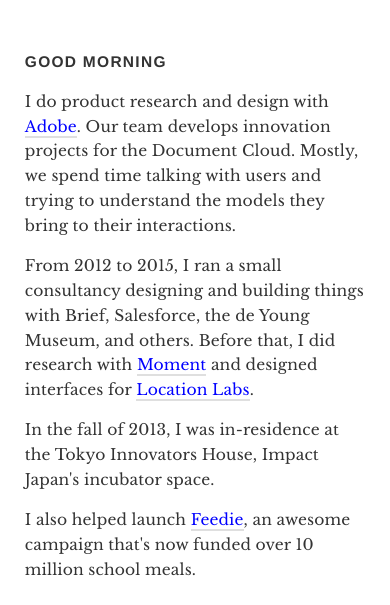
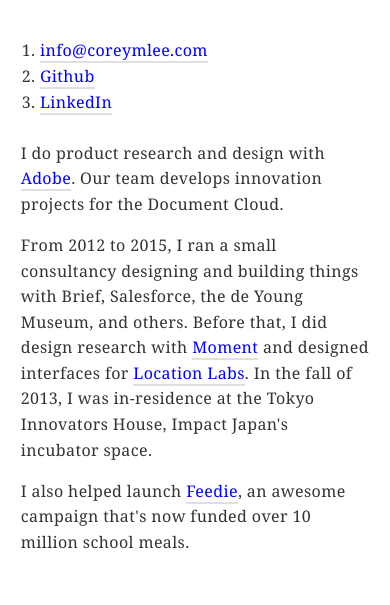
Before and after one commit to coreymlee/coreymlee.github.io, a Jekyll site: the page built from index.html, in a window 390 px wide, cut to the strip 0-605 px from the top of the page. Built offline with Jekyll 4.4.1, drawn with Linux system fonts in a browser that asks for light colours; some of the changed text lies outside the part shown.

Commit message:
Redesign

```diff
--- a/_layouts/default.html
+++ b/_layouts/default.html
@@ -2,7 +2,7 @@
 <html>
   <head>
 
-    <link href="https://fonts.googleapis.com/css?family=Libre+Baskerville:400,400i,700" rel="stylesheet">
+    <link href="https://fonts.googleapis.com/css?family=Noto+Serif" rel="stylesheet">
 	<script src="https://use.typekit.net/nyr8nyp.js"></script>
 	<script>try{Typekit.load({ async: true });}catch(e){}</script>
 
@@ -10,7 +10,7 @@
   	<link rel="stylesheet" href="{{site.baseurl}}/css/home.css" media="screen, projection" />
 
   	<script type="text/javascript" src="{{site.baseurl}}/js/jquery-1.11.0.min.js"></script>
-      <script type="text/javascript" src="{{site.baseurl}}/js/javascript.js"></script>
+    <script type="text/javascript" src="{{site.baseurl}}/js/javascript.js"></script>
 
   	<title>Corey Lee</title>
 
--- a/css/home.css
+++ b/css/home.css
@@ -2,24 +2,22 @@
 html {
   margin: 0;
   padding: 0;
-  font: 400 16px "Libre Baskerville", "Merriweather", Georgia, Palatino, Times, serif;
-  line-height: 1.65rem;
+  font: 400 19.5px "Noto Serif", Georgia, Palatino, Times, serif;
+  line-height: 1.6rem;
   color: #333;
-  letter-spacing: 0.00825rem; }
-
-body {
-  margin: 3.3rem; }
+  letter-spacing: 0.024rem; }
 
 h3 {
   font-size: 0.85rem;
   font-weight: 700;
   text-transform: uppercase;
-  letter-spacing: 0.0825rem;
+  letter-spacing: 0.096rem;
   font-family: Helvetica Neue, Helvetica, Arial, sans-serif;
-  margin: 0 auto 1rem; }
+  line-height: 1.6rem;
+  margin: 0 auto 0.96rem; }
 
 p, ul {
-  margin: 0 auto 1rem; }
+  margin: 0 auto 0.96rem; }
 
 a {
   text-decoration: none;
@@ -32,7 +30,7 @@
   width: 100%; }
 
 img.emoji {
-  width: 1.65rem;
+  width: 1.6rem;
   display: inline;
   margin: 0 0.15rem 0.25rem;
   vertical-align: middle; }
@@ -42,105 +40,112 @@
   ul li {
     display: block; }
     ul li.project {
-      margin: 1.65rem 0; }
+      margin: 1.6rem 0; }
     ul li dd {
       margin: 0; }
 
+#greeting {
+  font-weight: 900; }
+
 #main_container {
   margin: auto;
-  display: flex;
-  max-width: 820px;
-  margin: 4.95rem auto 3.3rem; }
-  #main_container #main {
-    width: 65%; }
-    #main_container #main section {
-      margin-bottom: 2.475rem; }
-      #main_container #main section.work {
-        display: none; }
-      #main_container #main section.personal li {
+  max-width: 860px;
+  margin: 2.4rem auto; }
+  #main_container section {
+    margin: 1.6rem; }
+    #main_container section#intro ol {
+      padding: 0 1.2rem 1.6rem;
+      margin: 0; }
+      #main_container section#intro ol li {
+        margin: 0; }
+    #main_container section#personal li {
       display: inline;
       margin: 0;
       padding: 0;
       transition: all 0.3s; }
-        #main_container #main section.personal li dt {
+      #main_container section#personal li dt {
         display: inline; }
-          #main_container #main section.personal li dt a {
+        #main_container section#personal li dt a {
           color: #333; }
-            #main_container #main section.personal li dt a:hover {
-              border-color: #333; }
-          #main_container #main section.personal li dt:after {
+        #main_container section#personal li dt:after {
           content: ", "; }
-          #main_container #main section.personal li dt.hidelink a {
+        #main_container section#personal li dt.hidelink a {
           pointer-events: none;
           border: none;
           color: inherit; }
-        #main_container #main section.personal li:last-child dt:after {
+      #main_container section#personal li:last-child dt:after {
         content: ""; }
-        #main_container #main section.personal li dd {
+      #main_container section#personal li dd {
         display: none; }
-      #main_container #main section.personal.expanded li {
+    #main_container section#personal#expanded li {
       display: block;
       margin: 1rem auto;
       font-family: Proxima Nova; }
-        #main_container #main section.personal.expanded li dt {
+      #main_container section#personal#expanded li dt {
         display: inline;
         font-style: italic; }
-          #main_container #main section.personal.expanded li dt:after {
+        #main_container section#personal#expanded li dt:after {
           content: ". "; }
-        #main_container #main section.personal.expanded li dd {
+      #main_container section#personal#expanded li dd {
         display: inline; }
-  #main_container #sidebar {
-    flex: 0 1 auto;
-    width: 35%;
-    padding-right: 2.475rem;
-    box-sizing: border-box; }
-    #main_container #sidebar #portrait {
+
+#main {
+  display: flex;
+  flex-direction: row; }
+  #main .frame:first-of-type {
+    width: 60%; }
+  #main .frame:last-of-type {
+    width: 40%; }
+
+#portrait {
   background: 65% 20% url("/images/cml.png");
   background-size: cover;
-      height: 20.625rem;
-      margin-bottom: 1.65rem;
+  height: 12.8rem;
   -webkit-filter: contrast(70%) brightness(90%) sepia(80%) hue-rotate(330deg) opacity(100%) saturate(75%);
   -moz-filter: contrast(70%) brightness(90%) sepia(80%) hue-rotate(330deg) opacity(100%) saturate(75%);
   filter: contrast(70%) brightness(90%) sepia(80%) hue-rotate(330deg) opacity(100%) saturate(75%); }
 
-@media screen and (max-width: 840px) {
-  body {
-    margin: 3.3rem 2.475rem; }
+@media screen and (max-width: 860px) {
+  html {
+    font: 400 18.5px "Noto Serif", Georgia, Palatino, Times, serif;
+    line-height: 1.6rem; }
 
   #main_container {
-    margin: 0; }
-    #main_container #sidebar {
-      padding-right: 2.0625rem; }
-      #main_container #sidebar #portrait {
-        height: 16.5rem; } }
+    margin: 0.8rem; }
+    #main_container section {
+      margin: 1.2rem; }
+      #main_container section#intro ol {
+        padding-top: 0; } }
 @media screen and (max-width: 700px) {
   #main_container {
+    margin: 1.2rem; }
+    #main_container section {
+      margin: 1.6rem 0; }
+
+  #main {
     margin: auto;
     display: flex;
     flex-direction: column; }
-    #main_container #main {
-      order: 1;
+    #main .frame:first-of-type {
       width: auto; }
-    #main_container #sidebar {
-      width: 100%;
-      order: 2;
-      padding: 0; }
-      #main_container #sidebar #portrait {
-        width: 100%;
-        height: 19.8rem;
-        margin-bottom: 2.475rem; } }
+    #main .frame:last-of-type {
+      width: auto; }
+
+  #portrait {
+    height: 17.6rem;
+    margin-bottom: 2.4rem; } }
 @media screen and (max-width: 500px) {
   html {
-    font-size: 15.5px;
+    font-size: 16px;
     line-height: 1.6rem; }
-
-  body {
-    margin: 3.2rem 1.6rem; }
 
   h3 {
     font-size: 1rem; }
 
-  #main_container #sidebar #portrait {
+  #main_container {
+    margin: 0.8rem; }
+
+  #portrait {
     height: 16rem; } }
 
 /*# sourceMappingURL=home.css.map */
--- a/index.html
+++ b/index.html
@@ -2,36 +2,28 @@
 layout: default
 ---
 
+
 <div id="main_container">
 
-<div id="sidebar">
-	<div id="portrait">
-	</div>
-	<!--<img src="{{site.baseurl}}/images/cml.jpg">
-	-->
-	<div id="contact">
-		<h3>Contact</h3>
-		<ul id="contact_links">
+	<div id="main">
+		<div class="frame">
+
+			<section id="intro">
+
+				<ol id="contact">
 					<li><a href="mailto:info@coreymlee.com">info@coreymlee.com</a></li>
 					<li><a id="github" href="https://github.com/oeaeee" target="_blank">Github</a></li>
 					<li><a id="linkedin" href="https://www.linkedin.com/in/coreymlee" target="_blank">LinkedIn</a></li>
-		</ul>
-	</div>
-</div>
+				</ol>
 
-<div id="main" class="frame">
-
-	<section class="intro">
-		<h3><span id="greeting">About</span></h3>
 			  <p>
 					I do product research and design with <a href="http://www.adobe.com" target="_blank">Adobe</a>.
-			Our team develops innovation projects for the Document Cloud. Mostly, we spend time talking with users and trying to understand the models they bring to their interactions.
+					Our team develops innovation projects for the Document Cloud.
 				</p>
+
 				<p>
 					From 2012 to 2015, I ran a small consultancy designing and building things with Brief, Salesforce, the de Young Museum, and others.
-			Before that, I did research with <a href="http://www.momentdesign.com" target="_blank">Moment</a> and designed interfaces for <a href="http://www.locationlabs.com" target="_blank">Location Labs</a>.
-		</p>
-		<p>
+					Before that, I did design research with <a href="http://www.momentdesign.com" target="_blank">Moment</a> and designed interfaces for <a href="http://www.locationlabs.com" target="_blank">Location Labs</a>.
 					In the fall of 2013, I was in-residence at the Tokyo Innovators House, Impact Japan's incubator space.
 				</p>
 				<p>
@@ -39,62 +31,17 @@
 				</p>
 			</section>
 
-<!--
-	<ul>
-		{% for post in site.posts %}
-		<li>
-			<span class="year">{{post.year}}</span>
-			<a href="{{post.url}}">{{post.title}}</a>
-			<p>{{post.description}}</p>
-		</li>
-		{% endfor %}
-	</ul>
--->
+		</div>
+		<div class="frame">
 
-  <section class="work">
-		<h3>Selected work</h3>
-		<div class="column">
-			<ul>
-
-				<li>
-					<dt>Brief</dt>
-					<dd>Worked early with founders, Jared and Martin, to define a new way to organize files. It used machine learning to index all of a person's files, wherever they're stored, and autogenerate human-centered metadata.</dd>
-				</li>
-				<li>
-					<dt>Salesforce</dt>
-					<dd>Distilled user research findings into functional insights for the redesign of Salesforce.com. From the learnings, we developed a new user-oriented taxonomy and global navigation. We helped merge their new visual design system with a fresh modular UX library.</dd>
-				</li>
-				<li>
-					<dt>Morgan Stanley</dt>
-					<dd>Foundational research to understand and design for the situational frames of financial advisors<wbr>—<wbr>in the office, in the field, and on their devices.</dd>
-				</li>
-				<li>
-					<dt>de Young Museum</dt>
-					<dd>Collaborated with the museum's Brinker Ferguson on projects, including an in-gallery piece for the Thomas G. Fowler collection. The interface allows visitors to flip through the late collector's sketchbook and "touch" artifacts found in the exhibit.</dd>
-				</li>
-				<li>
-					<dt>The Lunchbox Fund</dt>
-					<dd>Feedie transforms passion for sharing food photos into sharing real food for those in need. The campaign, led by Mario Batali and Jamie Oliver, supports the Lunchbox Fund, a non-profit that encourages school attendance in South Africa by providing daily lunches for vulnerable children.</dd>
-					<dd class="links">
-						<a href="https://itunes.apple.com/us/app/feedie/id638131854?mt=8&amp;ign-mpt=uo%3D2" target="_blank">iTunes</a>
-						<a href="http://wethefeedies.com" target="_blank">Website</a>
-					</dd>
-					</dd>
-				</li>
-
-			</ul>
-		</div>
+			<section id="portrait">
 			</section>
 
-  <section class="personal">
+			<section id="personal">
 				<h3>Other Projects</h3>
 				<div class="column">
 
 					<ul>
-				<li class="project">
-					<dt class="hidelink"><a target="_blank" href="http://www.coreymlee.com/portfolio/thesis-habits-disruptions-and-behavior-change/">Habits and Disruptions</a> (MFA Thesis)</dt>
-					<dd>My thesis studied habit disruptions as a means to understand behavior and research the logic behind people's interactions.</dd>
-				</li>
 						<li class="project">
 							<dt><a target="_blank" href="https://github.com/oeaeee/n1-stripe">N1 Stripe</a></dt>
 							<dd>A theme hack for the Nylas N1 email client that rearranges UI layout, tidies up visuals, and adds a few subtle animations.</dd>
@@ -137,8 +84,8 @@
 					</ul>
 				</div>
 
-  </div>
-
 			</section>
 
 		</div>
+	</div>
+</div>
--- a/js/javascript.js
+++ b/js/javascript.js
@@ -6,11 +6,11 @@
 	var message = "";
 
 	if (time >= 5 && time < 12) {
-		message = "Good Morning";
+		message = "Good morning.";
 	} else if (time >= 12 && time < 18) {
-		message = "Good Afternoon";
+		message = "Good afternoon.";
 	} else {
-		message = "About";
+		message = "Hey there.";
 	}
 	$("#greeting").html(message);
 /*
```
Also changed, not shown: css/home.scss (+71 -59 lines), 1 other file. Lines whose indentation alone changed are shown as unchanged.
